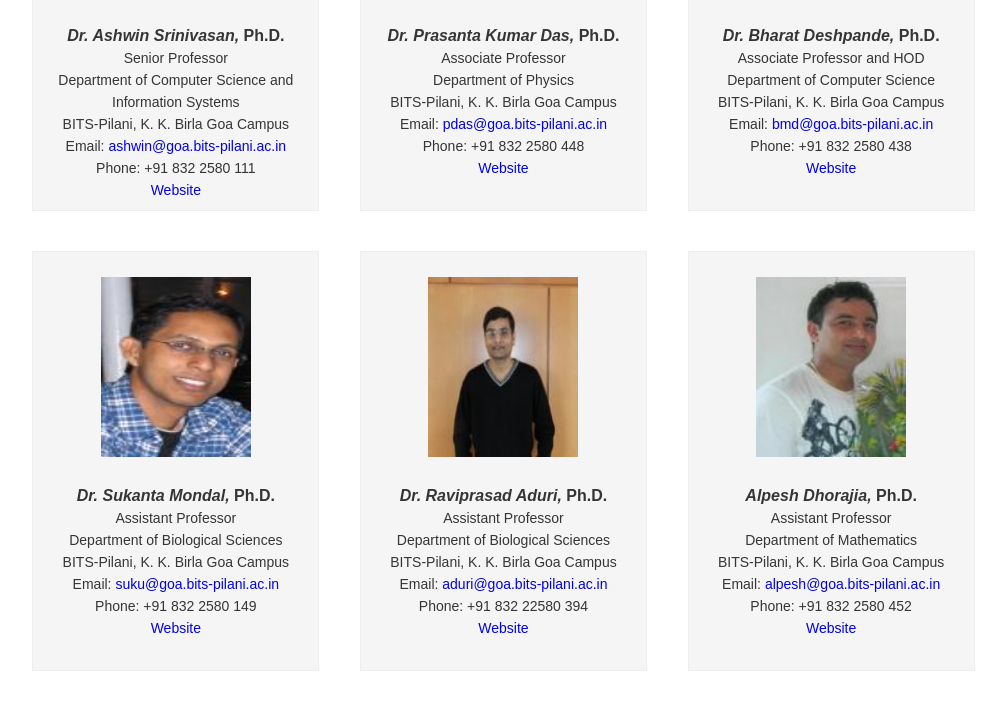
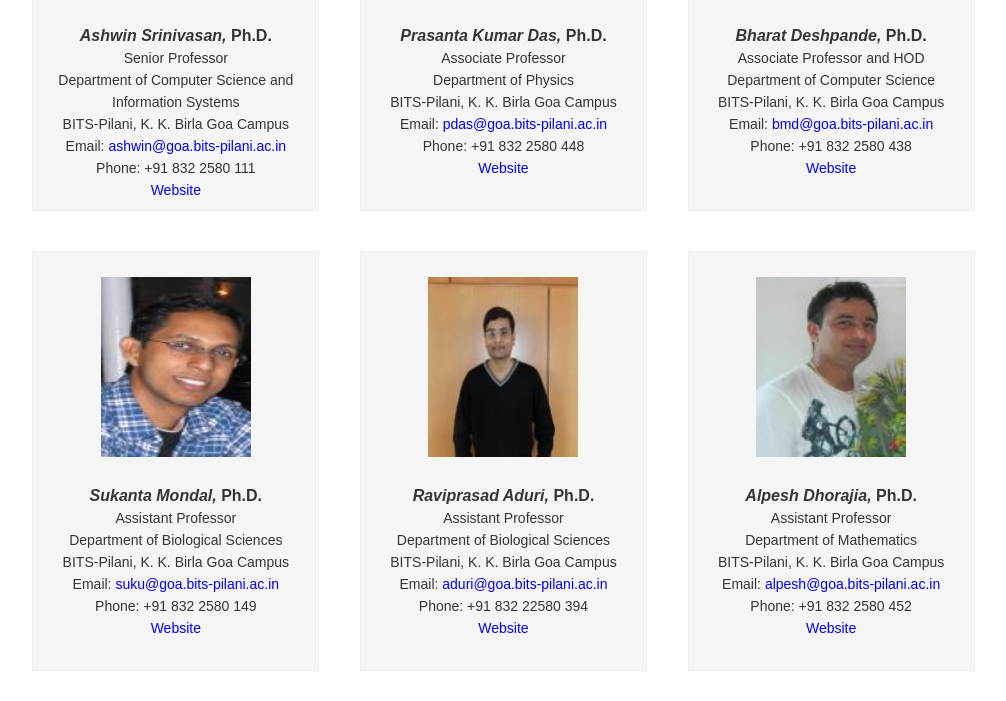
Before and after one commit to dtcbitsgoa/dtcbitsgoa.github.io, a plain HTML site: page people.html in a window 1280 px wide. Shown: the part 824-1525 px from the top of the page, without its empty margins (116-1122 px from the left). Drawn offline with nearby package versions, Linux system fonts and the light colour scheme.

Commit message:
Update people.html

```diff
--- a/people.html
+++ b/people.html
@@ -70,7 +70,7 @@
                 <img src="img/profashwin.jpg">
                 <br>
                 <div class="memberInfo">
-                    <strong><em>Dr. Ashwin Srinivasan, </em>Ph.D.</strong>
+                    <strong><em> Ashwin Srinivasan, </em>Ph.D.</strong>
                     <div class="info">
                         Senior Professor
                         <br> Department of Computer Science and Information Systems
@@ -85,7 +85,7 @@
                 <img src="img/profpdas.jpg">
                 <br>
                 <div class="memberInfo">
-                    <strong><em>Dr. Prasanta Kumar Das,</em> Ph.D.</strong>
+                    <strong><em> Prasanta Kumar Das,</em> Ph.D.</strong>
                     <div class="info">
                         Associate Professor
                         <br>Department of Physics
@@ -100,7 +100,7 @@
                 <img src="img/profbmd.jpg">
                 <br>
                 <div class="memberInfo">
-                    <strong><em>Dr. Bharat Deshpande,</em> Ph.D.</strong>
+                    <strong><em> Bharat Deshpande,</em> Ph.D.</strong>
                     <div class="info">
                         Associate Professor and HOD
                         <br>Department of Computer Science
@@ -115,7 +115,7 @@
                 <img src="img/profsukantu.jpg">
                 <br>
                 <div class="memberInfo">
-                    <strong><em>Dr. Sukanta Mondal,</em> Ph.D.</strong>
+                    <strong><em> Sukanta Mondal,</em> Ph.D.</strong>
                     <div class="info">
                         Assistant Professor
                         <br>Department of Biological Sciences
@@ -130,7 +130,7 @@
                 <img src="img/profaduri.jpg">
                 <br>
                 <div class="memberInfo">
-                    <strong><em>Dr. Raviprasad Aduri,</em> Ph.D.</strong>
+                    <strong><em> Raviprasad Aduri,</em> Ph.D.</strong>
                     <div class="info">
                         Assistant Professor
                         <br>Department of Biological Sciences
```
